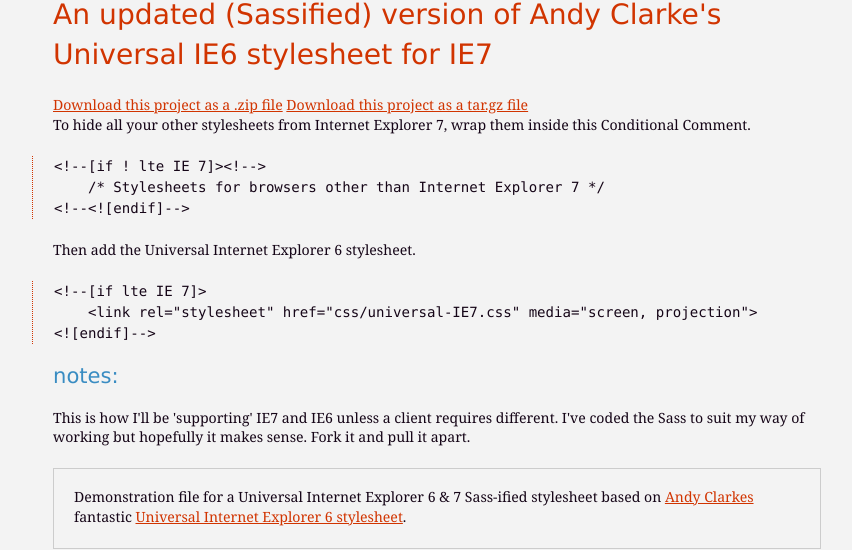
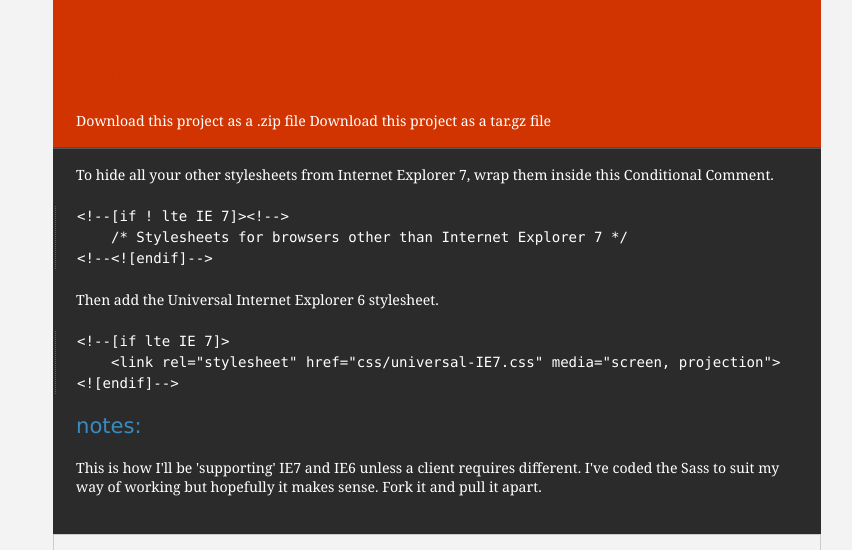
Before and after one commit to sturobson/Universal-IE7, a plain HTML site: page index.html in a window 1280 px wide. Shown: the part 116-666 px from the top of the page, without its empty margins (203-1055 px from the left). Drawn offline with Linux system fonts and the light colour scheme.

Commit message:
Update stylesheet.css
added some 'mast head' styles

```diff
--- a/stylesheets/stylesheet.css
+++ b/stylesheets/stylesheet.css
@@ -236,3 +236,34 @@ textarea {
   width: 390px;
   height: 250px;
   padding: 5px; }
+
+
+
+
+
+/* Github pages style overides */
+
+#header_wrap {
+  color: #fff;
+  background-color: #d13400;
+  display: block;
+  padding: 16px 3%;
+  border-bottom: 1px solid #ad2b00;
+}
+#header_wrap a {
+  color: #FFF;
+  text-decoration: none;
+}
+#header_wrap a:hover {
+  color: #cccccc;
+}
+#header_wrap h1, #header_wrap h2 {
+  font-family: Verdana, Geneva, sans-serif;
+}
+
+#main_content_wrap {
+  background: #2b2b2b;
+  color: #FFF;
+  padding: 16px 3%;
+  border-top: 1px solid #575757;
+}
```
